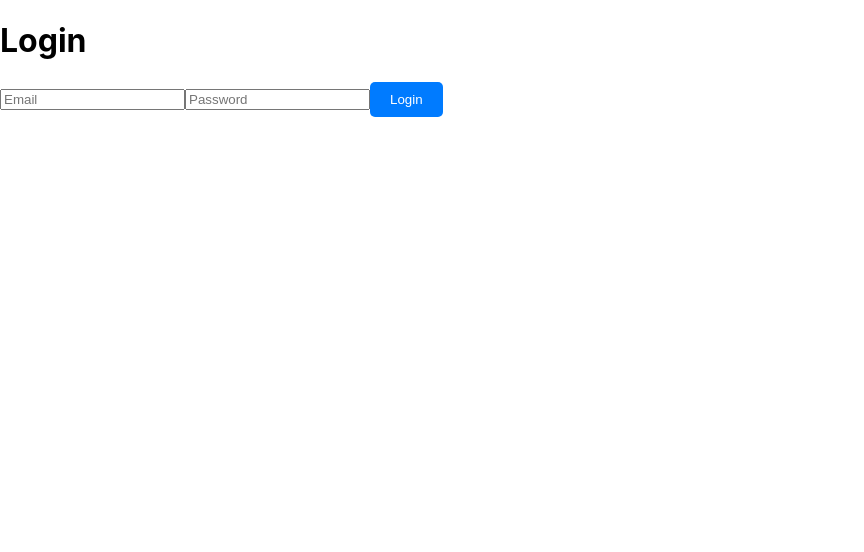
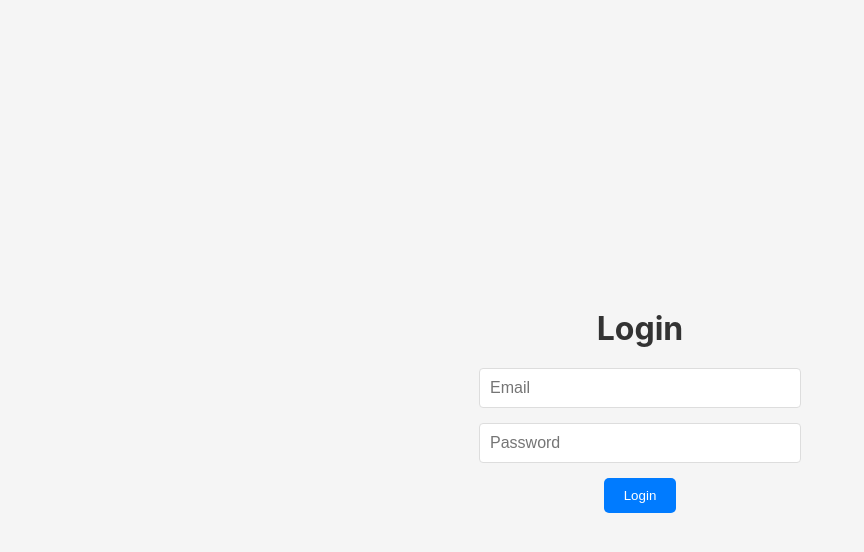
Before and after one commit to XerckM/FoodRadarProject, a React (Create React App) app in the folder frontend/: page /login in a window 1280 px wide. Shown: the top 552 px of the page, without its empty margins (0-864 px from the left). Built offline with nearby package versions, Linux system fonts and the light colour scheme.

Commit message:
fixed server response on login

```diff
--- a/frontend/src/components/context/authContext.js
+++ b/frontend/src/components/context/authContext.js
@@ -9,8 +9,8 @@ export const AuthProvider = ({ children }) => {
 
     const login = async (email, password) => {
         try {
-            const response = await UserController.login(email, password);
-            const newUser = new UserModel(response.data);
+            const user = await UserController.login(email, password);
+            const newUser = new UserModel(user.data);
             setUser(newUser);
             localStorage.setItem('user', JSON.stringify(newUser));
             localStorage.setItem('token', newUser.token);
--- a/frontend/src/controllers/userController.js
+++ b/frontend/src/controllers/userController.js
@@ -4,8 +4,8 @@ const apiURL = "http://localhost:8000";
 
 const UserController = {
     login: async (email, password) => {
-        const response = await axios.post('/api/user/login', { email, password });
-        return response.data;
+        const response = await axios.post(`${apiURL}/api/user/login`, { email, password });
+        return response;
     },
     // Add other methods as needed
 };
--- a/frontend/src/views/login/loginView.js
+++ b/frontend/src/views/login/loginView.js
@@ -21,15 +21,17 @@ export const LoginView = () => {
     };
 
     return (
-        <div>
-            <h1>Login</h1>
+        <div className="login-container">
+            <h1 className="login-title">Login</h1>
             <input
+                className="login-input"
                 type="email"
                 placeholder="Email"
                 value={email}
                 onChange={(e) => setEmail(e.target.value)}
             />
             <input
+                className="login-input"
                 type="password"
                 placeholder="Password"
                 value={password}
```
